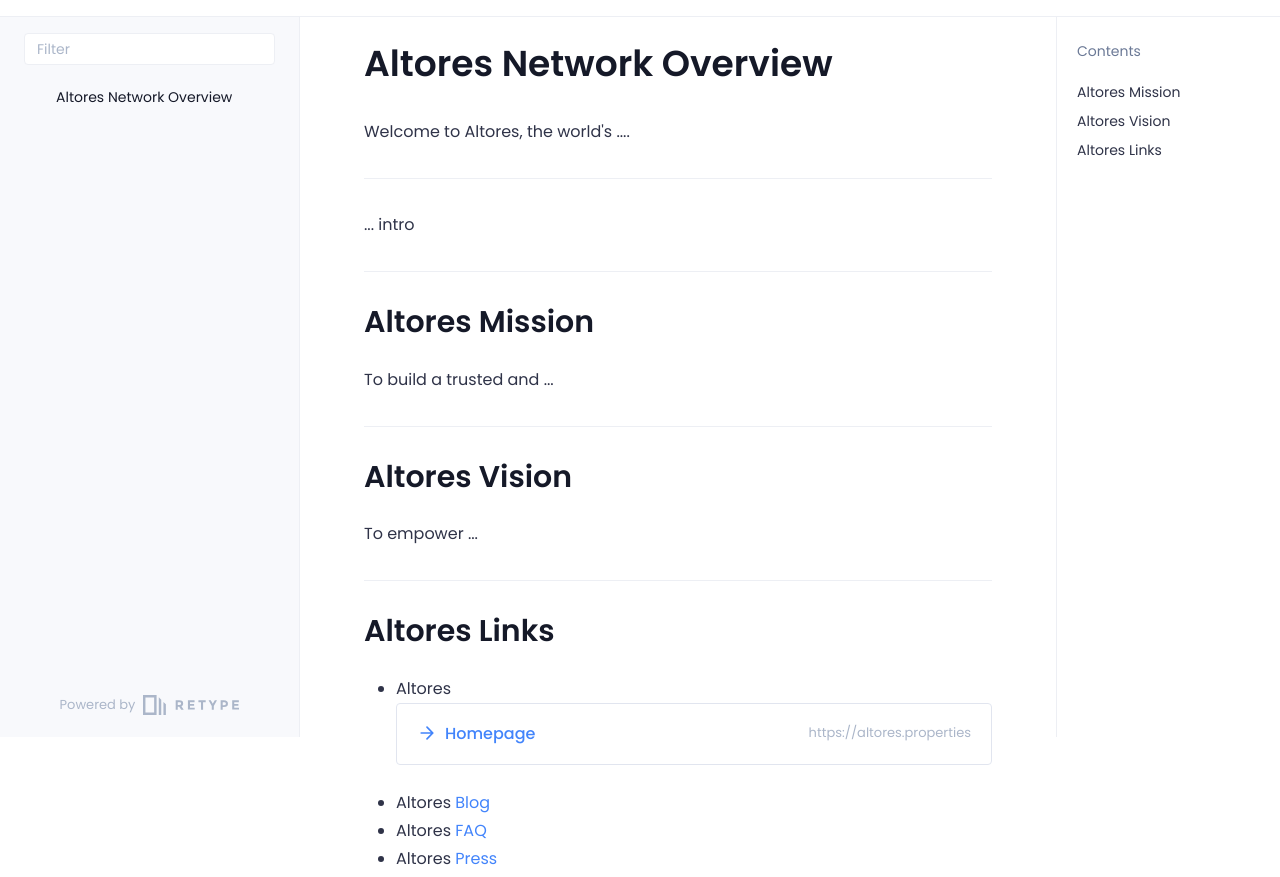
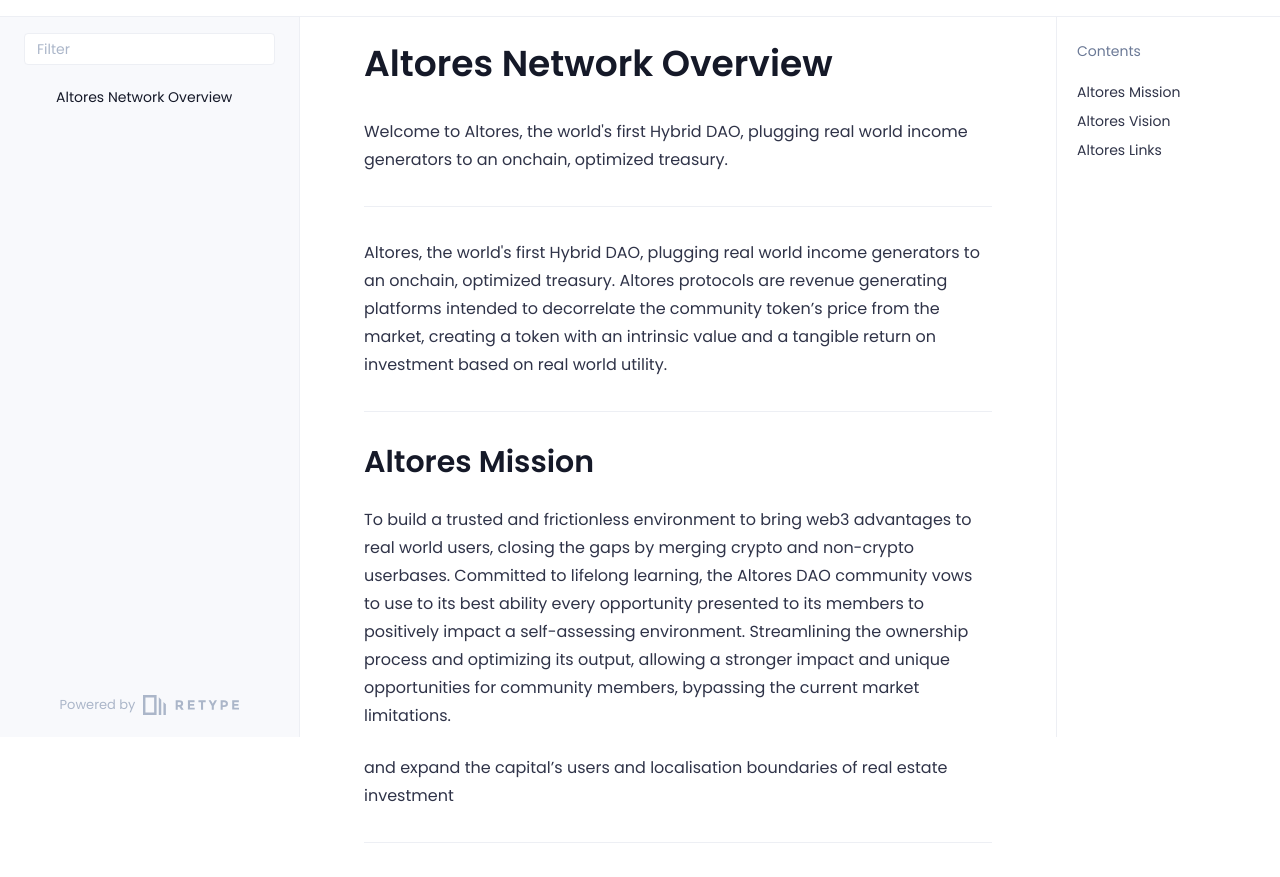
Before and after one commit to altores/altores-docs-retype, a plain HTML site: page index.html in a window 1280 px wide. Shown: the part 63-940 px from the top of the page. Drawn offline with Linux system fonts and the light colour scheme.

Commit message:
Refreshes Retype-generated documentation.
Process triggered by mccaine.

```diff
--- a/index.html
+++ b/index.html
@@ -8,28 +8,28 @@
     <!-- Primary Meta Tags -->
     <title>Altores Network Overview</title>
     <meta name="title" content="Altores Network Overview">
-    <meta name="description" content="Welcome to Altores, the world's ...." />
+    <meta name="description" content="Welcome to Altores, the world's first Hybrid DAO, plugging real world income generators to an onchain, optimized treasury." />
 
     <!-- Open Graph / Facebook -->
     <meta property="og:type" content="website">
     <meta property="og:url" content="https://community.altores.properties/">
     <meta property="og:title" content="Altores Network Overview">
-    <meta property="og:description" content="Welcome to Altores, the world's ....">
+    <meta property="og:description" content="Welcome to Altores, the world's first Hybrid DAO, plugging real world income generators to an onchain, optimized treasury.">
 
     <!-- Twitter -->
     <meta property="twitter:card" content="summary_large_image">
     <meta property="twitter:url" content="https://community.altores.properties/">
     <meta property="twitter:title" content="Altores Network Overview">
-    <meta property="twitter:description" content="Welcome to Altores, the world's ....">
+    <meta property="twitter:description" content="Welcome to Altores, the world's first Hybrid DAO, plugging real world income generators to an onchain, optimized treasury.">
 
     <script>(function () { var el = document.documentElement, m = localStorage.getItem("doc_theme"), wm = window.matchMedia; if (m === "dark" || (!m && wm && wm("(prefers-color-scheme: dark)").matches)) { el.classList.add("dark") } else { el.classList.remove("dark") } })();</script>
 
     <link href="/static/altores-icon.png" rel="icon" />
-    <link href="/resources/css/retype.css?v=1.11.2.699960529171" rel="stylesheet" data-turbo-track="reload" />
+    <link href="/resources/css/retype.css?v=1.11.2.699960835892" rel="stylesheet" data-turbo-track="reload" />
 
-    <script type="text/javascript" src="/resources/js/config.js?v=1.11.2.699960529171" defer data-turbo-track="reload"></script>
+    <script type="text/javascript" src="/resources/js/config.js?v=1.11.2.699960835892" defer data-turbo-track="reload"></script>
     <script type="text/javascript" src="/resources/js/retype.js?v=1.11.2" defer data-turbo-track="reload"></script>
-    <script id="lunr-js" type="text/javascript" src="/resources/js/lunr.js?v=1.11.2.699960529171" defer></script>
+    <script id="lunr-js" type="text/javascript" src="/resources/js/lunr.js?v=1.11.2.699960835892" defer></script>
 </head>
     <body>
         <div id="docs-app" class="relative text-base antialiased text-gray-700 bg-white font-body dark:bg-dark-850 dark:text-dark-300">
@@ -194,9 +194,9 @@
         <span>Altores Network Overview</span>
     </h1>
 </doc-anchor-target>
-<p>Welcome to Altores, the world&#x27;s ....</p>
+<p>Welcome to Altores, the world&#x27;s first Hybrid DAO, plugging real world income generators to an onchain, optimized treasury.</p>
 <hr />
-<p>... intro</p>
+<p>Altores, the world&#x27;s first Hybrid DAO, plugging real world income generators to an onchain, optimized treasury. Altores protocols are revenue generating platforms intended to decorrelate the community token’s price from the market, creating a token with an intrinsic value and a tangible return on investment based on real world utility.</p>
 <hr />
 <doc-anchor-target id="altores-mission">
     <h2>
@@ -204,7 +204,10 @@
         <span>Altores Mission</span>
     </h2>
 </doc-anchor-target>
-<p>To build a trusted and ...</p>
+<p>To build a trusted and frictionless environment to bring web3 advantages to real world users, closing the gaps by merging crypto and non-crypto userbases.
+Committed to  lifelong learning, the Altores DAO community vows to use to its best ability every opportunity presented to its members to positively impact a self-assessing environment.
+Streamlining the ownership process and optimizing its output, allowing a stronger impact and unique opportunities for community members, bypassing the current market limitations.</p>
+<p>and expand the capital’s users and localisation boundaries of real estate investment</p>
 <hr />
 <doc-anchor-target id="altores-vision">
     <h2>
@@ -212,7 +215,7 @@
         <span>Altores Vision</span>
     </h2>
 </doc-anchor-target>
-<p>To empower ...</p>
+<p>By taking on proprietorship, Altores provides to any individual the ability to invest in a property or sets of properties; receive their Wrapped Property Ownership to give them access to real life rights. Locking your WPO rewards you with Property Owner Privilege tokens enabling you to have exclusive access to platform perks created by the DAO (such as dividends, loans or exclusive events). Each one comes with its respective POPs required minimum balance, cost and conditions applied.</p>
 <hr />
 <doc-anchor-target id="altores-links">
     <h2>
@@ -235,10 +238,6 @@
     <a href="https://altores.properties" class="absolute block inset-0"></a>
 </div>
 </li>
-<li>Altores <a href="https://##">Blog</a></li>
-<li>Altores <a href="https://##">FAQ</a></li>
-<li>Altores <a href="https://##">Press</a></li>
-<li>Altores <a href="https://##">Token</a></li>
 </ul>
 
 
--- a/resources/js/config.js
+++ b/resources/js/config.js
@@ -1 +1 @@
-var __DOCS_CONFIG__ = {"id":"VyM8iRzv0cHD6x2kBix/R175XrDUrut9t9B","key":"Scs7tjzyx3UiziRvLtI4VuXvhS9XX7FjmAnQhMwpoy4.KYUpYiwHYbQDCv0Gat7RDiDsL2O2OIvmlyfqhYfJsa0H5/4RH6B6W9qnnM31kRLh3BFAMOussIOSxYqOGeIVzQ.0","base":"/","host":"community.altores.properties","version":"1.0.0","sidebarFilterPlaceholder":"Filter","toolbarFilterPlaceholder":"Filter","showSidebarFilter":true,"filterNotFoundMsg":"No member names found containing the query \"{query}\"","maxHistoryItems":15,"scrollOffset":20,"homeIcon":"<path d=\"M12.97 2.59a1.5 1.5 0 00-1.94 111 0l-7.5 6.363A1.5 1.5 0 003 10.097V19.5A1.5 1.5 0 004.5 21h4.75a.75.75 0 00.75-.75V14h4v6.25c0 .414.336.75.75.75h4.75a1.5 1.5 0 001.5-1.5v-9.403a1.5 1.5 0 00-.53-1.144l-7.5-6.363z\"></path>","access":[{"value":"public","label":"Public"},{"value":"protected","label":"Protected"}],"toolbarLinks":[{"id":"fields","label":"Fields"},{"id":"properties","label":"Properties","shortLabel":"Props"},{"id":"methods","label":"Methods"},{"id":"events","label":"Events"}],"sidebar":[{"n":"/","l":"Altores Network Overview"}],"search":{"minChars":2,"maxResults":20,"placeholder":"Search","hotkeys":["/"],"noResultsFoundMsg":"Sorry, no results found.","recognizeLanguages":true,"languages":[0]}};
+var __DOCS_CONFIG__ = {"id":"8llwSlP175j89l8mnuHEInyUZfM7++YDXvx","key":"AuKFPncTylyCrU+1aeUJ5e06CyFAEuP9U9FPx2ZPQ58.PjEdIKxnDto+fmbvKqiwRrD2t5K8SFsYSmUM0eMUjGx71g+1XmparG/HnyLJFB0UP3sDGxifg3ROFlXr0Zy0Gg.84","base":"/","host":"community.altores.properties","version":"1.0.0","sidebarFilterPlaceholder":"Filter","toolbarFilterPlaceholder":"Filter","showSidebarFilter":true,"filterNotFoundMsg":"No member names found containing the query \"{query}\"","maxHistoryItems":15,"scrollOffset":20,"homeIcon":"<path d=\"M12.97 2.59a1.5 1.5 0 00-1.94 111 0l-7.5 6.363A1.5 1.5 0 003 10.097V19.5A1.5 1.5 0 004.5 21h4.75a.75.75 0 00.75-.75V14h4v6.25c0 .414.336.75.75.75h4.75a1.5 1.5 0 001.5-1.5v-9.403a1.5 1.5 0 00-.53-1.144l-7.5-6.363z\"></path>","access":[{"value":"public","label":"Public"},{"value":"protected","label":"Protected"}],"toolbarLinks":[{"id":"fields","label":"Fields"},{"id":"properties","label":"Properties","shortLabel":"Props"},{"id":"methods","label":"Methods"},{"id":"events","label":"Events"}],"sidebar":[{"n":"/","l":"Altores Network Overview"}],"search":{"minChars":2,"maxResults":20,"placeholder":"Search","hotkeys":["/"],"noResultsFoundMsg":"Sorry, no results found.","recognizeLanguages":true,"languages":[0]}};
```
Also changed, not shown: 404.html (+3 -3 lines), 1 other file.
